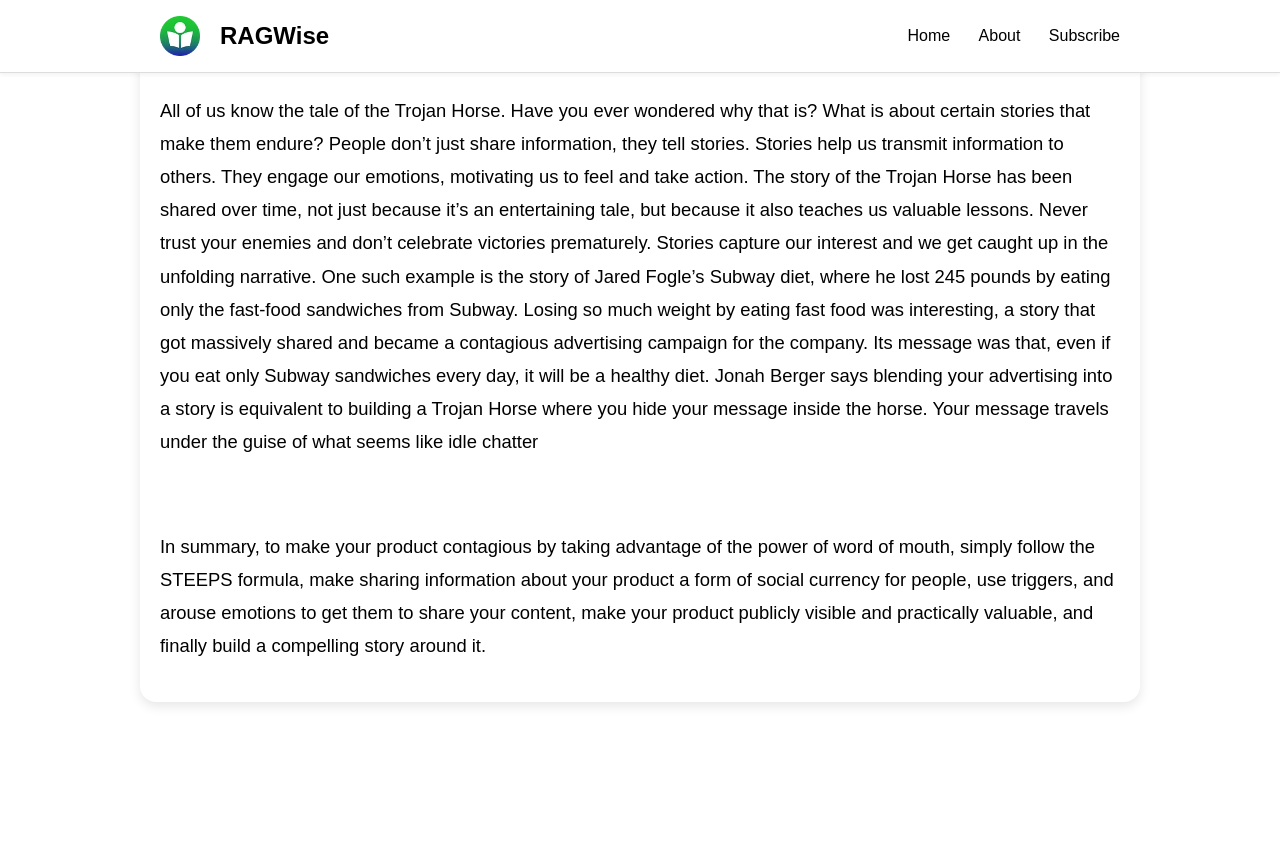
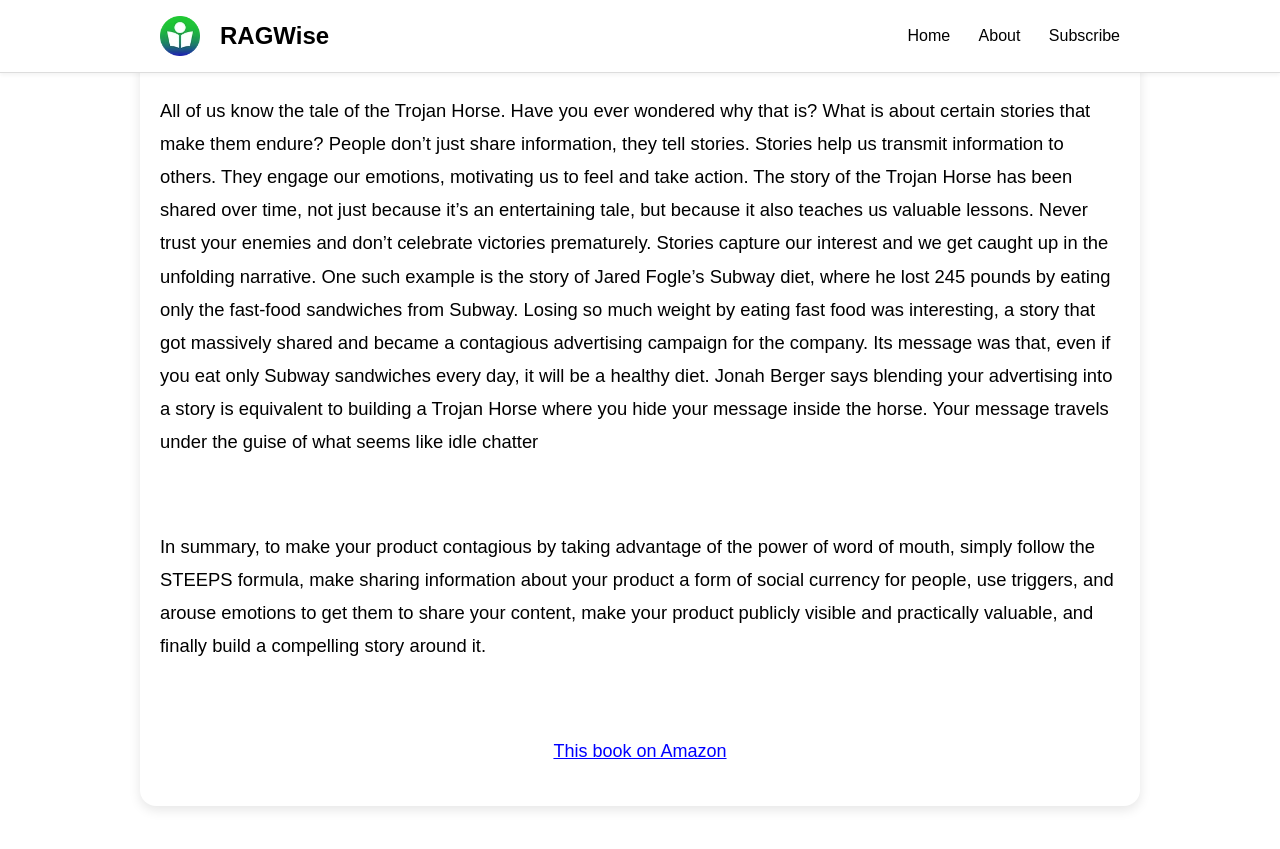
Before and after one commit to bahmanabl/Mywebsite1, a Jekyll site: the page built from _posts/2025-08-01-book-summary-contagious-jonah-berger.md, in a window 1280 px wide and 900 px high, scrolled down 3430 px. Shown: the top 849 px of the window. Built offline with Jekyll 4.4.1, drawn with Linux system fonts in a browser that asks for light colours; before the commit the page ends 4226 px from its top, so only the background shows below that.

Commit message:
Update 2025-08-01-book-summary-contagious-jonah-berger.md

```diff
--- a/_posts/2025-08-01-book-summary-contagious-jonah-berger.md
+++ b/_posts/2025-08-01-book-summary-contagious-jonah-berger.md
@@ -68,3 +68,10 @@
 <br>
 
 In summary, to make your product contagious by taking advantage of the power of word of mouth, simply follow the STEEPS formula, make sharing information about your product a form of social currency for people, use triggers, and arouse emotions to get them to share your content, make your product publicly visible and practically valuable, and finally build a compelling story around it.
+
+<br>
+<p style="text-align: center;">
+  <a href="https://amzn.to/3ctkVZ1" style="color: blue; text-decoration: underline; font-size: 18px;">
+    This book on Amazon
+  </a>
+</p>
```
